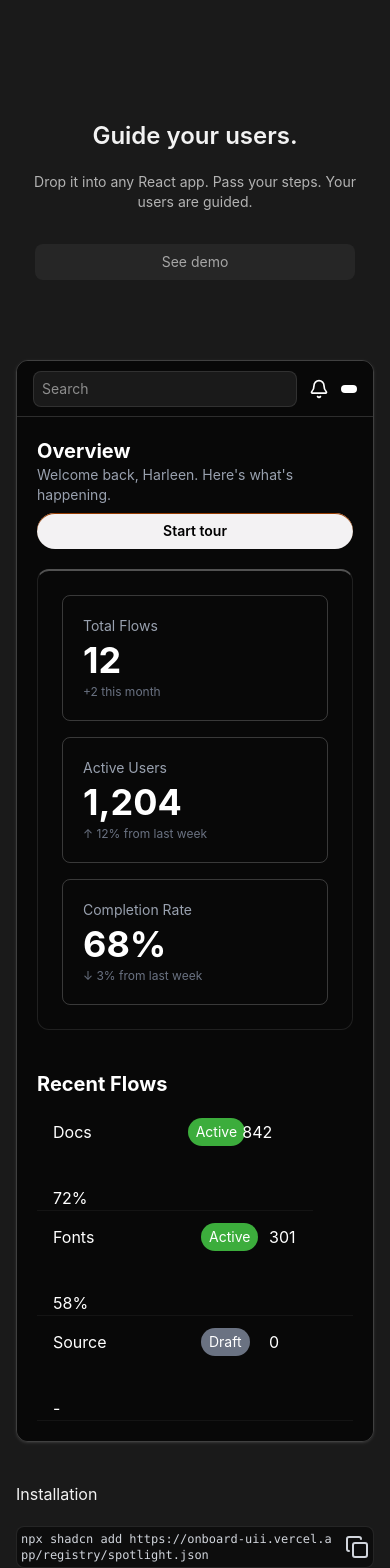
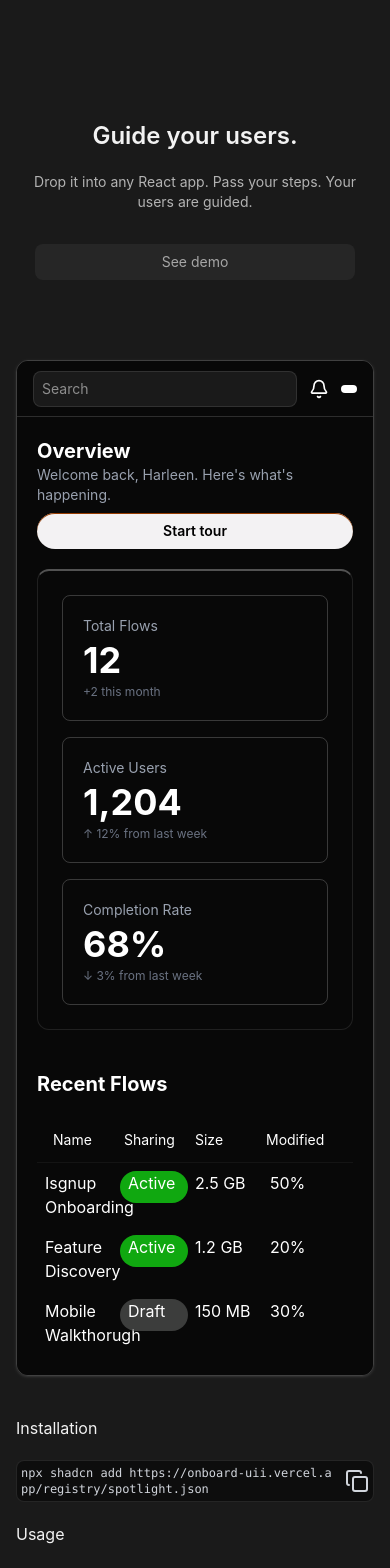
Before and after one commit to harlleenn/Onboard, a React (Vite) app: page / in a window 390 px wide. Shown: the top 1568 px of the page. Built offline with nearby package versions, Linux system fonts and the light colour scheme.

Commit message:
added scrollview

```diff
--- a/src/demo/components/Dashboard/Sidebar.jsx
+++ b/src/demo/components/Dashboard/Sidebar.jsx
@@ -20,7 +20,7 @@ export default function Sidebar() {
 
       <div
       className="bg-[hsl(0,0%,4%)] w-64  relative border-r border-white/15
-      hidden md:block md:w-56 lg:w-64" id="sideBar"   >
+      hidden md:inline-block md:w-56 lg:w-64" id="sideBar"   >
       <h1 className="text-white pl-2 text-base md:text-lg font-semibold p-5 md:p-7">Onboard</h1>
       <div className="flex flex-col gap-1 p-1"  >
         {items.map((item) => (
--- a/src/demo/components/Dashboard/main-content/Content.jsx
+++ b/src/demo/components/Dashboard/main-content/Content.jsx
@@ -4,14 +4,14 @@ import Table from "./Table";
 
 export default function Content({ onStartTour }) {
     const flows = [
-  { name: "Meeting_Notes_2023-10-01.txt", status: "Active", users: "2.5 GB", completion: "5 mins ago" },
-  { name: "Data_Analysis_Results.jpg", status: "Active", users: "1.2 GB", completion: "20 mins ago" },
-  { name: "Report_2023_Q1.pdf", status: "Draft", users: "150 MB", completion: "30 mins ago" },
-  { name: "Invoice_#5678.docx", status: "Active", users: "300 MB", completion: "45 mins ago" },
-  { name: "Project Overview Presentation.ppt", status: "Active", users: "1.2 MB", completion: "23 mins ago" },
+  {id:1 , name: "Isgnup Onboarding", status: "Active", users: "2.5 GB", completion: "50%" },
+  { id:2, name: "Feature Discovery", status: "Active", users: "1.2 GB", completion: "20%" },
+  {id:3,  name: "Mobile Walkthorugh", status: "Draft", users: "150 MB", completion: "30%" },
+
+
 ]
   return (
-    <div className="bg-[hsl(0,0%,3%)] p-5 md:p-10 lg:p-15 flex-1 overflow-y-auto">
+    <div className="bg-[hsl(0,0%,3%)] p-5 md:p-10 lg:p-15 flex-1 overflow-y-auto gap-10">
 
       <div className="flex flex-col md:flex-row md:justify-between md:items-center gap-2">
         <div className="flex flex-col">
@@ -54,41 +54,17 @@ export default function Content({ onStartTour }) {
           Recent Flows
         </h1>
 
-        <div className="hidden md:grid grid-cols-4 px-4 py-3 border-b border-white/5 text-white text-sm md:text-lg">
+        <div className=" grid grid-cols-4  px-4 py-3 border-b border-white/5 text-white text-sm md:text-lg">
           <span>Name</span>
           <span>Sharing</span>
           <span>Size</span>
           <span>Modified</span>
         </div>
 
-        <div className="flex flex-col gap-3 md:hidden">
-          <div className="flex mr-10 bg-">
-               <Table
-            name="Docs"
-            status="Active"
-            users="842"
-            completion="72%"
-          />
-          </div>
-
-          <Table
-            name="Fonts "
-            status="Active"
-            users="301"
-            completion="58%"
-          />
-          <Table
-            name="Source "
-            status="Draft"
-            users="0"
-            completion="-"
-          />
-        </div>
-
-      <div className="hidden md:block flex flex-col gap-10">
+      <div className="  ">
   {flows.map((flow) => (
     <Table
-      key={flow.name}
+      key={flow.id}
       name={flow.name}
       status={flow.status}
       users={flow.users}
--- a/src/demo/components/Dashboard/main-content/Table.jsx
+++ b/src/demo/components/Dashboard/main-content/Table.jsx
@@ -2,24 +2,16 @@ import React, { useState } from "react";
 
 export default function Table({ name, status, users, completion }) {
   return (
-    <div
-      className="grid gap-10 grid-cols-3 justify-betweem  items-center md:grid-cols-4 px-4 border-b border-white/5 hover:bg-white/5 text-white"
-    >
-      <span>{name}</span>
-      <div className="flex flex-row  items-center gap-10">
-        <span
-          className={`
-  `}
-        />
-        <span
-          className={`text-sm  h-auto px-2 py-1 rounded-full    ${status === "Active" ? "bg-[#56ff56aa]" : "bg-gray-500"} `}
-        >
-          {status}
-        </span>
+    <div className="  border-white/5 hover:bg-white/5 text-white p-2  ">
+      <div className="grid  grid-cols-4  md:grid-cols-4 ">
+    <span>{name}</span>
+    <span className={`${status === "Active" ? "bg-[#14f814aa] rounded-full  w-17 h-8 md:w-15 px-2": "bg-[#565856aa] rounded-full w-17 h-8  md:w-15 px-2"}`}>
+      {status}
+      </span>
+    <span>{users}</span>
+    <span>{completion}</span>
       </div>
 
-      <span>{users}</span>
-      <span>{completion}</span>
     </div>
   );
 }
--- a/src/lib/components/Spotlight.tsx
+++ b/src/lib/components/Spotlight.tsx
@@ -1,6 +1,6 @@
 import React, { useEffect, useState, useRef } from "react";
 import Popup from "./Popup";
-import { motion, useSpring, useMotionValue } from "framer-motion";
+import { motion, useSpring, useMotionValue } from "motion/react";
 import { computePosition, flip, shift, offset } from "@floating-ui/dom";
 
 interface Step {
@@ -23,20 +23,11 @@ export default function Spotlight({ steps, onFinish }: SpotlightProps) {
 
   const floatingRef = useRef<HTMLDivElement>(null);
 
-  // Motion values for smooth spring animation
-  const x = useMotionValue(0)
-  const y = useMotionValue(0)
-  const width = useMotionValue(0)
-  const height = useMotionValue(0)
 
-  const springConfig = { stiffness: 350, damping: 40 }
-  const springX = useSpring(x, springConfig)
-  const springY = useSpring(y, springConfig)
-  const springWidth = useSpring(width, springConfig)
-  const springHeight = useSpring(height, springConfig)
 
-  // if (!steps || steps.length === 0) return null;
-  // if (nextStep >= steps.length) return null;
+
+  if (!steps || steps.length === 0) return null;
+  if (nextStep >= steps.length) return null;
 
   const title = steps[nextStep].title;
   const description = steps[nextStep].description;
@@ -46,15 +37,13 @@ export default function Spotlight({ steps, onFinish }: SpotlightProps) {
   useEffect(() => {
     const elements = document.querySelector(steps[nextStep].target);
     elements?.scrollIntoView()
+
     if (elements) {
       const elementPosition = elements.getBoundingClientRect();
       setPosition(elementPosition);
 
-      // Update spring values — they will animate to new position
-      x.set(elementPosition.left)
-      y.set(elementPosition.top)
-      width.set(elementPosition.width)
-      height.set(elementPosition.height)
+
+
 
     } else {
       setPosition(null);
@@ -72,7 +61,7 @@ export default function Spotlight({ steps, onFinish }: SpotlightProps) {
         targetElement,
         floatingRef.current,
         {
-          placement: "top",
+          placement: "bottom",
           middleware:
           [offset(2),
             flip(),
@@ -122,10 +111,10 @@ export default function Spotlight({ steps, onFinish }: SpotlightProps) {
         <motion.div
           style={{
             position: "fixed",
-            top: springY,
-            left: springX,
-            width: springWidth,
-            height: springHeight,
+            top: position.top,
+            left: position.left,
+            width: position.width,
+            height: position.height,
             boxShadow: "var(--onboard-spotlight-shadow, 0 0 0 9999px rgba(0,0,0,0.85))",
             zIndex: "var(--onboard-spotlight-zIndex, 40)",
             backgroundColor: "var(--onboard-spotlight-bg, rgba(110, 109, 110, 0.17))",
```
